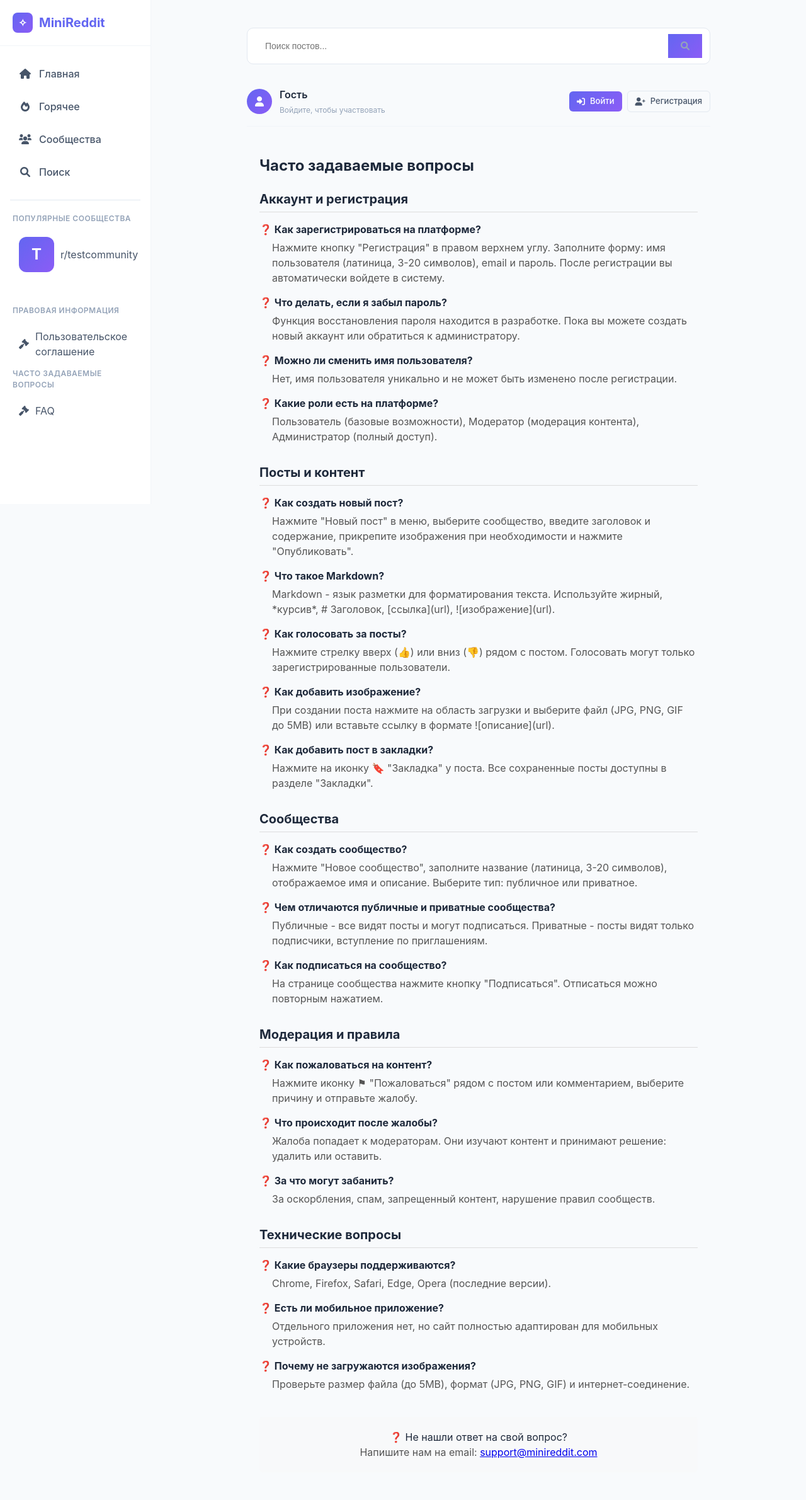
After one commit to rghnjm0/rebu, a Flask app: page /faq in a window 1280 px wide. The commit adds this page. Shown: the whole page at 63% size. Run offline with Flask 3, Linux system fonts and the light colour scheme; data comes from the database, SQL or seed files in the repository.

Commit message:
Add files via upload

```diff
--- a/app.py
+++ b/app.py
@@ -723,7 +723,6 @@ def create_post():
             return redirect(url_for('create_post'))
 
     return render_template('create_post.html', communities=user_communities)
-
 
 @app.route('/post/<int:post_id>')
 @not_banned
@@ -1862,6 +1861,11 @@ def debug_check():
     except Exception as e:
         return f"Database connection ERROR: {str(e)}"
 
+@app.route('/faq')
+@not_banned
+def faq():
+    return render_template('faq.html')
+
 
 if __name__ == '__main__':
     if not os.path.exists('instance/app.db'):
--- a/templates/base.html
+++ b/templates/base.html
@@ -124,6 +124,16 @@
                         <a href="{{ url_for('terms') }}" class="community-link {% if request.path == '/terms' %}active{% endif %}">
                             <i class="fas fa-gavel"></i>
                             <span>Пользовательское соглашение</span>
+                        </a>
+                    </li>
+                </ul>
+
+                <h3>Часто задаваемые вопросы</h3>
+                <ul class="community-list">
+                    <li class="community-item">
+                        <a href="{{ url_for('faq') }}" class="community-link {% if request.path == '/faq' %}active{% endif %}">
+                            <i class="fas fa-gavel"></i>
+                            <span>FAQ</span>
                         </a>
                     </li>
                 </ul>
--- /dev/null
+++ b/templates/faq.html
@@ -0,0 +1,122 @@
+{% extends "base.html" %}
+
+{% block title %}FAQ - Часто задаваемые вопросы{% endblock %}
+
+{% block content %}
+<div style="max-width: 800px; margin: 0 auto; padding: 20px;">
+    <h1 style="font-size: 24px; margin-bottom: 20px;">Часто задаваемые вопросы</h1>
+
+    <div style="margin-bottom: 30px;">
+        <h2 style="font-size: 20px; margin-bottom: 15px; border-bottom: 1px solid #ddd; padding-bottom: 5px;">Аккаунт и регистрация</h2>
+
+        <div style="margin-bottom: 15px;">
+            <p style="font-weight: bold; margin-bottom: 5px;">❓ Как зарегистрироваться на платформе?</p>
+            <p style="margin-left: 20px; color: #555;">Нажмите кнопку "Регистрация" в правом верхнем углу. Заполните форму: имя пользователя (латиница, 3-20 символов), email и пароль. После регистрации вы автоматически войдете в систему.</p>
+        </div>
+
+        <div style="margin-bottom: 15px;">
+            <p style="font-weight: bold; margin-bottom: 5px;">❓ Что делать, если я забыл пароль?</p>
+            <p style="margin-left: 20px; color: #555;">Функция восстановления пароля находится в разработке. Пока вы можете создать новый аккаунт или обратиться к администратору.</p>
+        </div>
+
+        <div style="margin-bottom: 15px;">
+            <p style="font-weight: bold; margin-bottom: 5px;">❓ Можно ли сменить имя пользователя?</p>
+            <p style="margin-left: 20px; color: #555;">Нет, имя пользователя уникально и не может быть изменено после регистрации.</p>
+        </div>
+
+        <div style="margin-bottom: 15px;">
+            <p style="font-weight: bold; margin-bottom: 5px;">❓ Какие роли есть на платформе?</p>
+            <p style="margin-left: 20px; color: #555;">Пользователь (базовые возможности), Модератор (модерация контента), Администратор (полный доступ).</p>
+        </div>
+    </div>
+
+    <div style="margin-bottom: 30px;">
+        <h2 style="font-size: 20px; margin-bottom: 15px; border-bottom: 1px solid #ddd; padding-bottom: 5px;">Посты и контент</h2>
+
+        <div style="margin-bottom: 15px;">
+            <p style="font-weight: bold; margin-bottom: 5px;">❓ Как создать новый пост?</p>
+            <p style="margin-left: 20px; color: #555;">Нажмите "Новый пост" в меню, выберите сообщество, введите заголовок и содержание, прикрепите изображения при необходимости и нажмите "Опубликовать".</p>
+        </div>
+
+        <div style="margin-bottom: 15px;">
+            <p style="font-weight: bold; margin-bottom: 5px;">❓ Что такое Markdown?</p>
+            <p style="margin-left: 20px; color: #555;">Markdown - язык разметки для форматирования текста. Используйте жирный, *курсив*, # Заголовок, [ссылка](url), ![изображение](url).</p>
+        </div>
+
+        <div style="margin-bottom: 15px;">
+            <p style="font-weight: bold; margin-bottom: 5px;">❓ Как голосовать за посты?</p>
+            <p style="margin-left: 20px; color: #555;">Нажмите стрелку вверх (👍) или вниз (👎) рядом с постом. Голосовать могут только зарегистрированные пользователи.</p>
+        </div>
+
+        <div style="margin-bottom: 15px;">
+            <p style="font-weight: bold; margin-bottom: 5px;">❓ Как добавить изображение?</p>
+            <p style="margin-left: 20px; color: #555;">При создании поста нажмите на область загрузки и выберите файл (JPG, PNG, GIF до 5MB) или вставьте ссылку в формате ![описание](url).</p>
+        </div>
+
+        <div style="margin-bottom: 15px;">
+            <p style="font-weight: bold; margin-bottom: 5px;">❓ Как добавить пост в закладки?</p>
+            <p style="margin-left: 20px; color: #555;">Нажмите на иконку 🔖 "Закладка" у поста. Все сохраненные посты доступны в разделе "Закладки".</p>
+        </div>
+    </div>
+
+    <div style="margin-bottom: 30px;">
+        <h2 style="font-size: 20px; margin-bottom: 15px; border-bottom: 1px solid #ddd; padding-bottom: 5px;">Сообщества</h2><div style="margin-bottom: 15px;">
+            <p style="font-weight: bold; margin-bottom: 5px;">❓ Как создать сообщество?</p>
+            <p style="margin-left: 20px; color: #555;">Нажмите "Новое сообщество", заполните название (латиница, 3-20 символов), отображаемое имя и описание. Выберите тип: публичное или приватное.</p>
+        </div>
+
+        <div style="margin-bottom: 15px;">
+            <p style="font-weight: bold; margin-bottom: 5px;">❓ Чем отличаются публичные и приватные сообщества?</p>
+            <p style="margin-left: 20px; color: #555;">Публичные - все видят посты и могут подписаться. Приватные - посты видят только подписчики, вступление по приглашениям.</p>
+        </div>
+
+        <div style="margin-bottom: 15px;">
+            <p style="font-weight: bold; margin-bottom: 5px;">❓ Как подписаться на сообщество?</p>
+            <p style="margin-left: 20px; color: #555;">На странице сообщества нажмите кнопку "Подписаться". Отписаться можно повторным нажатием.</p>
+        </div>
+    </div>
+
+    <div style="margin-bottom: 30px;">
+        <h2 style="font-size: 20px; margin-bottom: 15px; border-bottom: 1px solid #ddd; padding-bottom: 5px;">Модерация и правила</h2>
+
+        <div style="margin-bottom: 15px;">
+            <p style="font-weight: bold; margin-bottom: 5px;">❓ Как пожаловаться на контент?</p>
+            <p style="margin-left: 20px; color: #555;">Нажмите иконку ⚑ "Пожаловаться" рядом с постом или комментарием, выберите причину и отправьте жалобу.</p>
+        </div>
+
+        <div style="margin-bottom: 15px;">
+            <p style="font-weight: bold; margin-bottom: 5px;">❓ Что происходит после жалобы?</p>
+            <p style="margin-left: 20px; color: #555;">Жалоба попадает к модераторам. Они изучают контент и принимают решение: удалить или оставить.</p>
+        </div>
+
+        <div style="margin-bottom: 15px;">
+            <p style="font-weight: bold; margin-bottom: 5px;">❓ За что могут забанить?</p>
+            <p style="margin-left: 20px; color: #555;">За оскорбления, спам, запрещенный контент, нарушение правил сообществ.</p>
+        </div>
+    </div>
+
+    <div style="margin-bottom: 30px;">
+        <h2 style="font-size: 20px; margin-bottom: 15px; border-bottom: 1px solid #ddd; padding-bottom: 5px;">Технические вопросы</h2>
+
+        <div style="margin-bottom: 15px;">
+            <p style="font-weight: bold; margin-bottom: 5px;">❓ Какие браузеры поддерживаются?</p>
+            <p style="margin-left: 20px; color: #555;">Chrome, Firefox, Safari, Edge, Opera (последние версии).</p>
+        </div>
+
+        <div style="margin-bottom: 15px;">
+            <p style="font-weight: bold; margin-bottom: 5px;">❓ Есть ли мобильное приложение?</p>
+            <p style="margin-left: 20px; color: #555;">Отдельного приложения нет, но сайт полностью адаптирован для мобильных устройств.</p>
+        </div>
+
+        <div style="margin-bottom: 15px;">
+            <p style="font-weight: bold; margin-bottom: 5px;">❓ Почему не загружаются изображения?</p>
+            <p style="margin-left: 20px; color: #555;">Проверьте размер файла (до 5MB), формат (JPG, PNG, GIF) и интернет-соединение.</p>
+        </div>
+    </div>
+
+    <div style="margin-top: 40px; padding: 20px; background-color: #f8f9fa; border-radius: 5px; text-align: center;">
+        <p style="font-size: 16px;">❓ Не нашли ответ на свой вопрос?</p>
+        <p style="color: #555;">Напишите нам на email: <a href="mailto:support@minireddit.com">support@minireddit.com</a></p>
+    </div>
+</div>
+{% endblock %}
```
